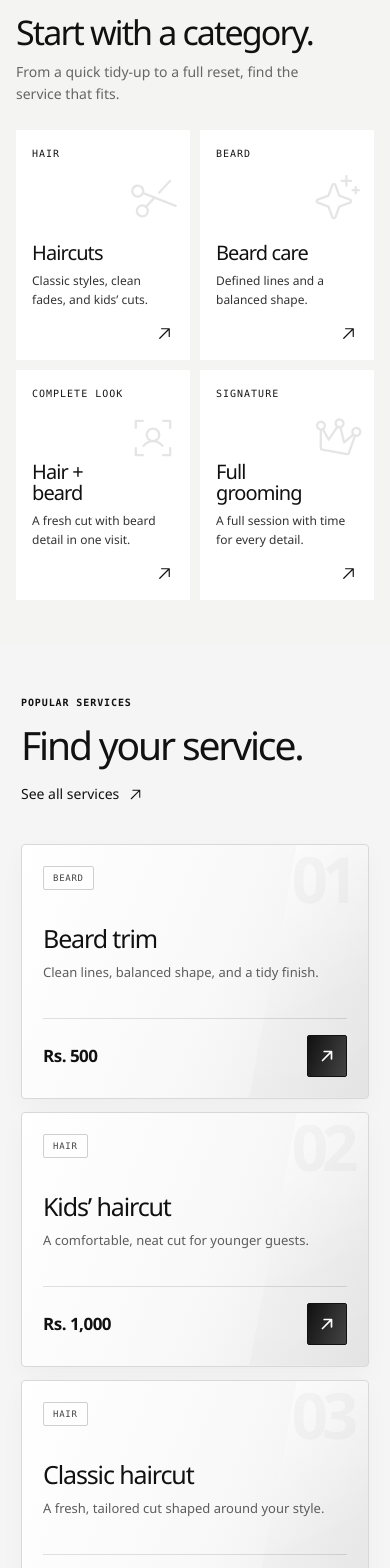
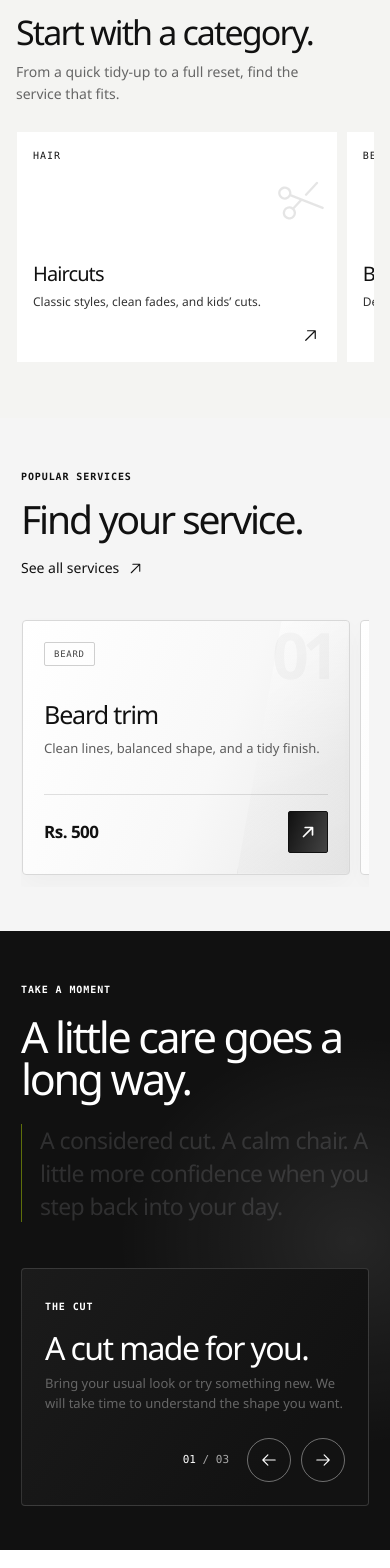
Before and after one commit to Anas-Kashif/royal-blades-barbershop, a Next.js app: page / in a window 390 px wide. Shown: the part 2360-3928 px from the top of the page. Built offline with nearby package versions, Linux system fonts and the light colour scheme; no server answers; a web font is replaced by a local one.

Commit message:
feat: add mobile swipe for home cards

```diff
--- a/src/app/globals.css
+++ b/src/app/globals.css
@@ -428,7 +428,10 @@ a { color: inherit; }
   .feature-tile h3, .feature-tile--detail h3 { font-size: clamp(22px, 6vw, 28px); }
   .feature-tile p { font-size: 11px; }
   .feature-tile__index { top: 17px; left: 18px; font-size: 8px; }
-  .service-categories__grid { gap: 10px; }
+  .service-categories__grid, .services-grid--compact { display: flex; gap: 10px; overflow-x: auto; padding: 2px 1px 12px; scroll-padding-inline: 1px; scroll-snap-type: x mandatory; overscroll-behavior-inline: contain; -webkit-overflow-scrolling: touch; scrollbar-width: none; }
+  .service-categories__grid::-webkit-scrollbar, .services-grid--compact::-webkit-scrollbar { display: none; }
+  .service-category { flex: 0 0 clamp(250px, 82vw, 340px); scroll-snap-align: start; }
+  .services-grid--compact .service-card { flex: 0 0 clamp(270px, 84vw, 390px); scroll-snap-align: start; }
   .service-category { min-height: 230px; padding: 16px; }
   .service-category__icon { top: 51px; right: 13px; width: 65px; height: 65px; }
   .service-category h3 { font-size: 20px; }
@@ -720,7 +723,7 @@ html, body { background: var(--color-bg); color: var(--color-text); }
   .feature-bento { grid-template-columns: minmax(0, 1fr); }
   .feature-tile, .feature-tile--wide, .feature-tile--detail, .feature-tile--local { grid-column: auto; }
   .feature-tile--cut { padding-bottom: 112px; }
-  .service-categories__grid { grid-template-columns: minmax(0, 1fr); }
+  .service-categories__grid { grid-template-columns: none; }
   .gallery-grid { grid-template-columns: minmax(0, 1fr); }
   .gallery-card__image { aspect-ratio: 4 / 4.5; }
 }
--- a/src/components/ServiceCategories.tsx
+++ b/src/components/ServiceCategories.tsx
@@ -15,7 +15,7 @@ export function ServiceCategories() {
           </div>
           <p>From a quick tidy-up to a full reset, find the service that fits.</p>
         </div>
-        <div className="service-categories__grid">
+        <div className="service-categories__grid" role="region" aria-label="Service categories" tabIndex={0}>
           {serviceCategories.map((category, index) => {
             const CategoryIcon = categoryIcons[index] ?? Scissors;
 
--- a/src/components/ServicesGrid.tsx
+++ b/src/components/ServicesGrid.tsx
@@ -10,7 +10,7 @@ export function ServicesGrid({ limit, compact = false }: ServicesGridProps) {
   const visibleServices = typeof limit === 'number' ? services.slice(0, limit) : services;
 
   return (
-    <div className={`services-grid${compact ? ' services-grid--compact' : ''}`}>
+    <div className={`services-grid${compact ? ' services-grid--compact' : ''}`} role={compact ? 'region' : undefined} aria-label={compact ? 'Popular services' : undefined} tabIndex={compact ? 0 : undefined}>
       {visibleServices.map((service, index) => (
         <ServiceCard key={service.slug} service={service} index={index} compact={compact} />
       ))}
```
